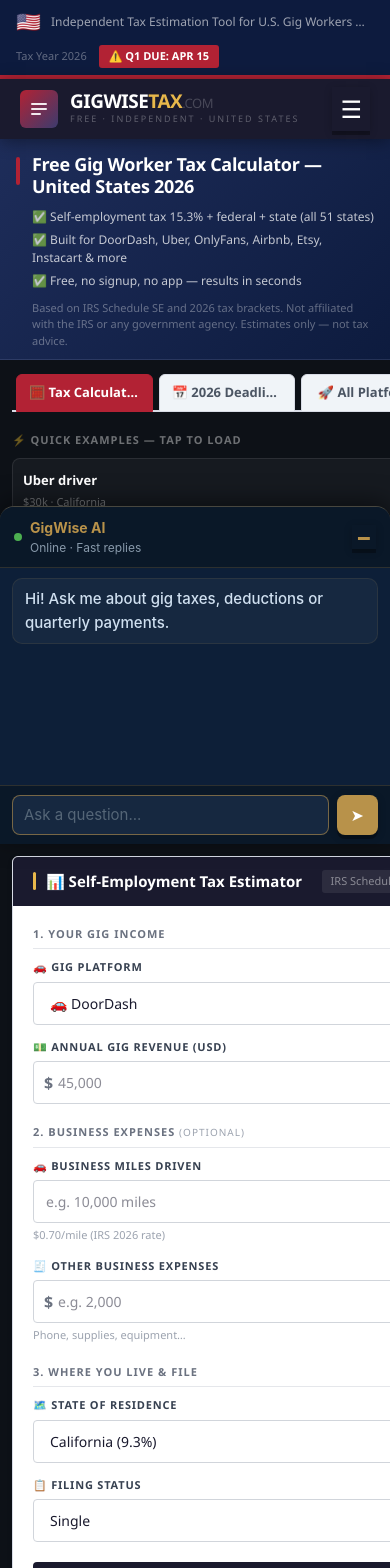
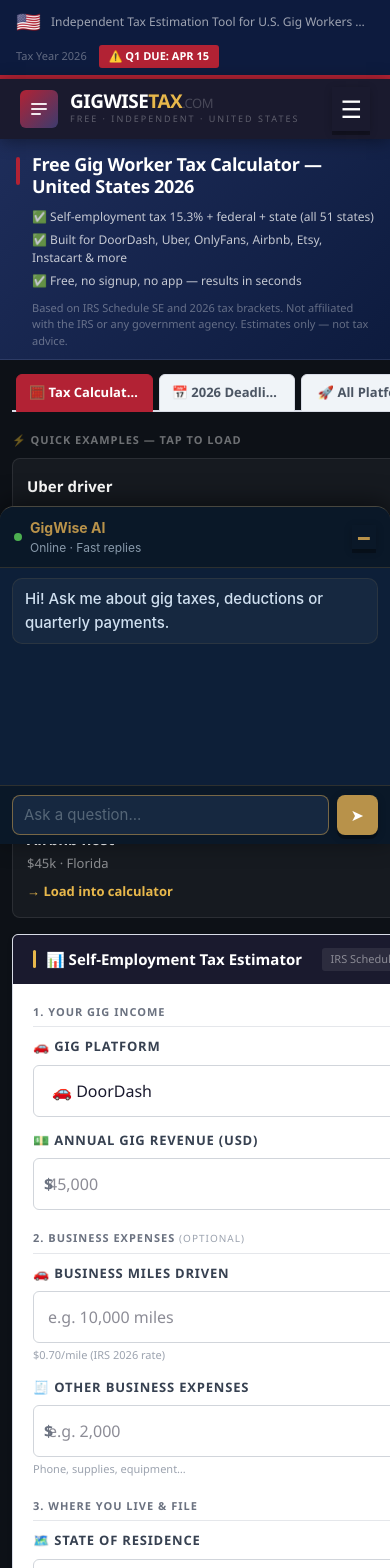
Before and after one commit to devqrcraft-ui/gigwisetax, a Next.js app: page / in a window 390 px wide. Shown: the top 1568 px of the page. Built offline with nearby package versions, Linux system fonts and the light colour scheme.

Commit message:
fix: mobile UI — bigger text, readable buttons, single column examples

```diff
--- a/app/page.tsx
+++ b/app/page.tsx
@@ -101,10 +101,10 @@ export default function HomePage() {
   const card    = { background: '#fff', border: '1px solid #d8dce6', borderRadius: 6, overflow: 'hidden' as const, marginBottom: 20, boxShadow: '0 1px 6px rgba(0,0,0,.05)' }
   const cardHd  = { background: '#1a1a2e', padding: '13px 20px', display: 'flex', alignItems: 'center', gap: 10 }
   const accent  = { width: 3, height: 18, background: '#e8b84b', borderRadius: 2, flexShrink: 0 }
-  const label   = { display: 'block', fontSize: 11, fontWeight: 700, color: '#374151', textTransform: 'uppercase' as const, letterSpacing: '0.8px', marginBottom: 6 }
-  const inp     = { width: '100%', border: '1px solid #d1d5db', borderRadius: 4, padding: '10px 12px', fontSize: 14, color: '#1a1a2e', background: '#fff', boxSizing: 'border-box' as const }
-  const btnDark = { background: '#1a1a2e', color: '#fff', padding: '13px 0', borderRadius: 4, fontSize: 14, fontWeight: 800, cursor: 'pointer', textAlign: 'center' as const, width: '100%', letterSpacing: '0.3px' }
-  const btnRed  = (extra = {}) => ({ background: '#B22234', color: '#fff', padding: '10px 0', borderRadius: 4, fontSize: 13, fontWeight: 700, cursor: 'pointer', textAlign: 'center' as const, width: '100%', ...extra })
+  const label   = { display: 'block', fontSize: isMobile ? 13 : 11, fontWeight: 700, color: '#374151', textTransform: 'uppercase' as const, letterSpacing: '0.8px', marginBottom: 8 }
+  const inp     = { width: '100%', border: '1px solid #d1d5db', borderRadius: 6, padding: isMobile ? '13px 14px' : '10px 12px', fontSize: isMobile ? 16 : 14, color: '#1a1a2e', background: '#fff', boxSizing: 'border-box' as const }
+  const btnDark = { background: '#1a1a2e', color: '#fff', padding: isMobile ? '16px 0' : '13px 0', borderRadius: 6, fontSize: isMobile ? 17 : 14, fontWeight: 800, cursor: 'pointer', textAlign: 'center' as const, width: '100%', letterSpacing: '0.3px', boxShadow: '0 4px 12px rgba(0,0,0,0.3)' }
+  const btnRed  = (extra: any = {}) => ({ background: '#B22234', color: '#fff', padding: isMobile ? '13px 0' : '10px 0', borderRadius: 6, fontSize: isMobile ? 15 : 13, fontWeight: 700, cursor: 'pointer', textAlign: 'center' as const, width: '100%', boxShadow: '0 3px 8px rgba(178,34,52,0.35)', ...extra })
 
   return (
     <div style={{ background: '#0d1117', minHeight: '100vh', overflowX: 'hidden' as const, maxWidth: '100vw' }}>
@@ -192,18 +192,18 @@ export default function HomePage() {
                 <div style={{ fontSize: 11, fontWeight: 800, color: 'rgba(255,255,255,.4)', textTransform: 'uppercase' as const, letterSpacing: '1px', marginBottom: 10 }}>
                   ⚡ Quick Examples — tap to load
                 </div>
-                <div style={{ display: 'grid', gridTemplateColumns: isMobile ? '1fr 1fr' : 'repeat(4,1fr)', gap: 8 }}>
+                <div style={{ display: 'grid', gridTemplateColumns: isMobile ? '1fr' : 'repeat(4,1fr)', gap: 10 }}>
                   {QUICK_EXAMPLES.map(ex => (
                     <div
                       key={ex.label}
                       onClick={() => loadExample(ex)}
-                      style={{ background: 'rgba(255,255,255,.04)', border: '1px solid rgba(255,255,255,.09)', borderRadius: 8, padding: '12px 10px', cursor: 'pointer', transition: 'all .15s' }}
+                      style={{ background: 'rgba(255,255,255,.04)', border: '1px solid rgba(255,255,255,.09)', borderRadius: 8, padding: isMobile ? '16px 14px' : '12px 10px', cursor: 'pointer', transition: 'all .15s' }}
                       onMouseEnter={e => { (e.currentTarget as HTMLElement).style.borderColor = 'rgba(232,184,75,.5)'; (e.currentTarget as HTMLElement).style.background = 'rgba(232,184,75,.07)' }}
                       onMouseLeave={e => { (e.currentTarget as HTMLElement).style.borderColor = 'rgba(255,255,255,.09)'; (e.currentTarget as HTMLElement).style.background = 'rgba(255,255,255,.04)' }}
                     >
-                      <div style={{ fontSize: 13, fontWeight: 700, color: '#fff', marginBottom: 3 }}>{ex.label}</div>
-                      <div style={{ fontSize: 11, color: 'rgba(255,255,255,.4)', marginBottom: 8 }}>{ex.tag}</div>
-                      <div style={{ fontSize: 11, fontWeight: 700, color: '#e8b84b' }}>→ Load into calculator</div>
+                      <div style={{ fontSize: 15, fontWeight: 700, color: '#fff', marginBottom: 4 }}>{ex.label}</div>
+                      <div style={{ fontSize: 13, color: 'rgba(255,255,255,.5)', marginBottom: 8 }}>{ex.tag}</div>
+                      <div style={{ fontSize: 13, fontWeight: 700, color: '#e8b84b' }}>→ Load into calculator</div>
                     </div>
                   ))}
                 </div>
```
